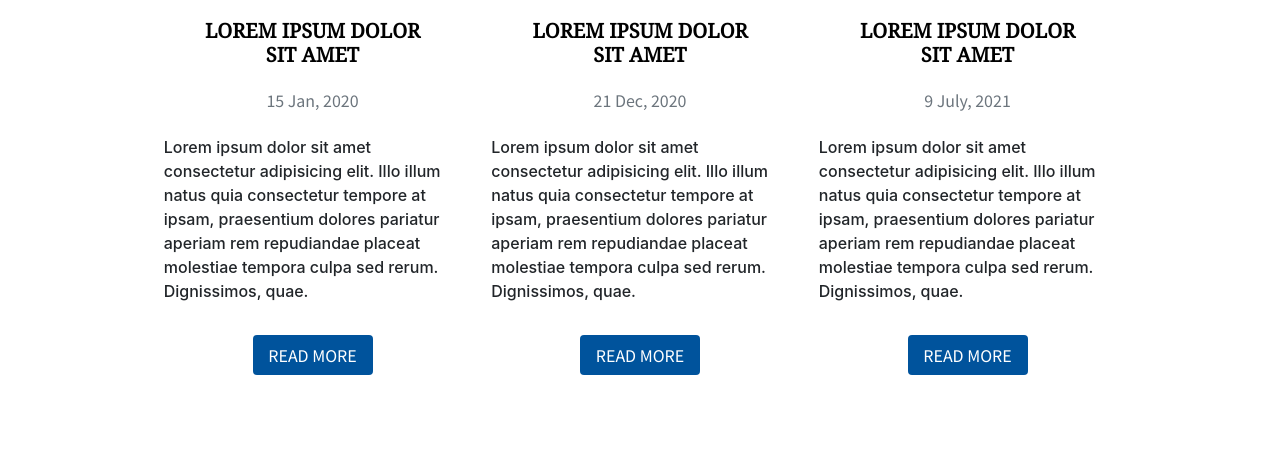
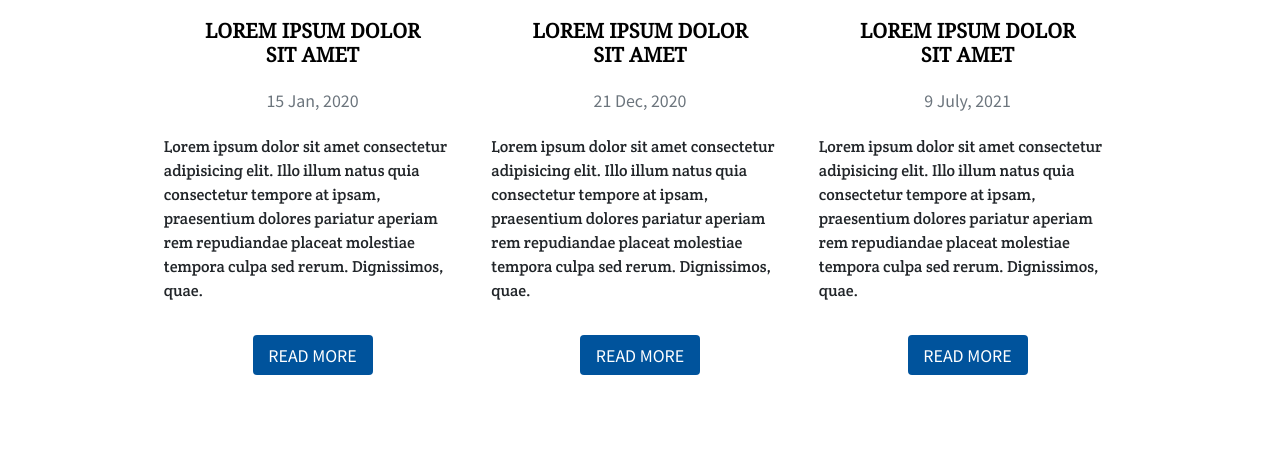
Before and after one commit to Pavitra-26/LGMVIP-WebDevelopment, a plain HTML site: page index.html in a window 1280 px wide. Shown: the part 5380-5829 px from the top of the page. Drawn offline with nearby package versions, Linux system fonts and the light colour scheme.

Commit message:
Update style.css

```diff
--- a/style.css
+++ b/style.css
@@ -295,6 +295,7 @@ h5 {
 .blog-content {
   text-align: left;
   font-weight: 500;
+  font-family: "Crete Round", serif;
 }
 
 .blog-image {
```
